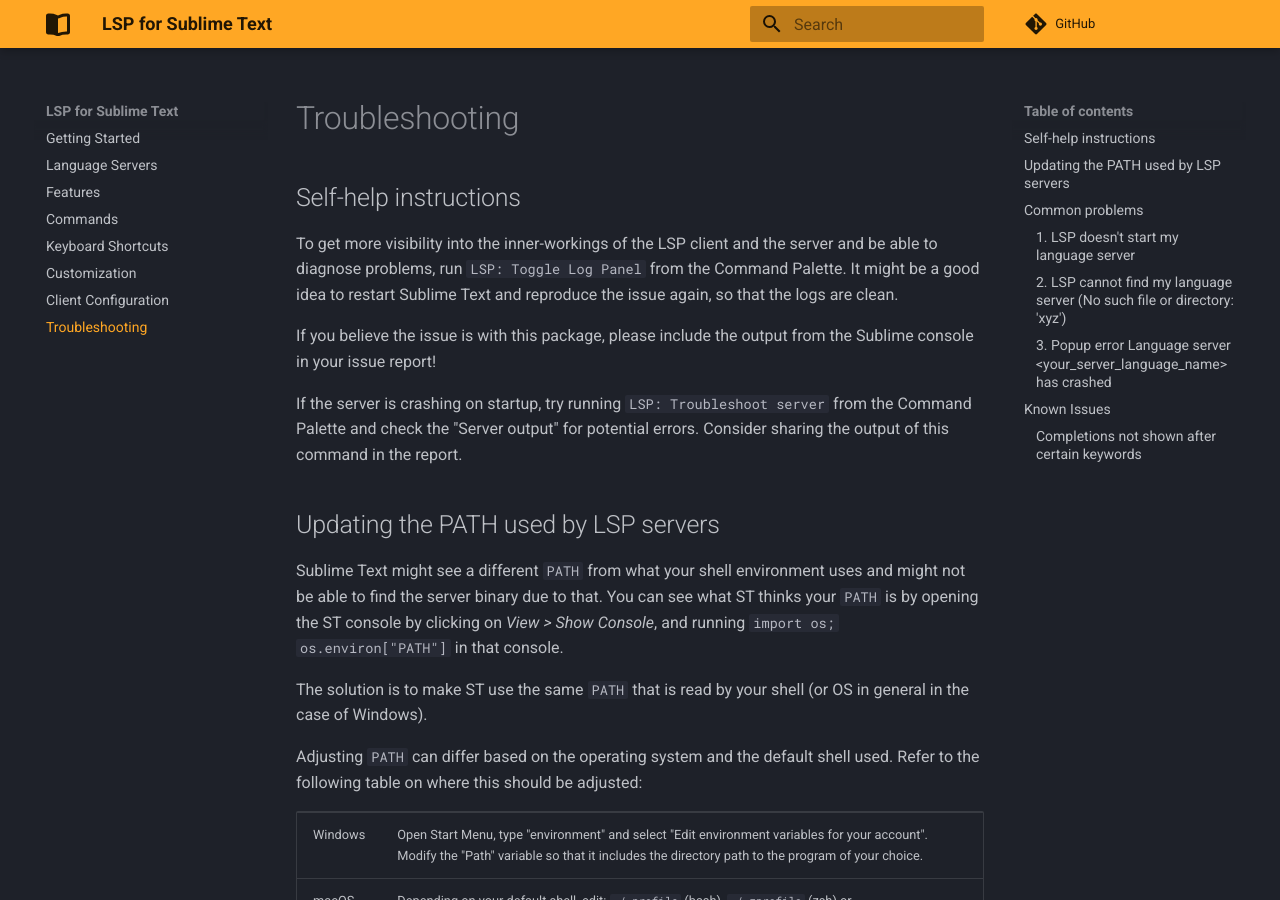
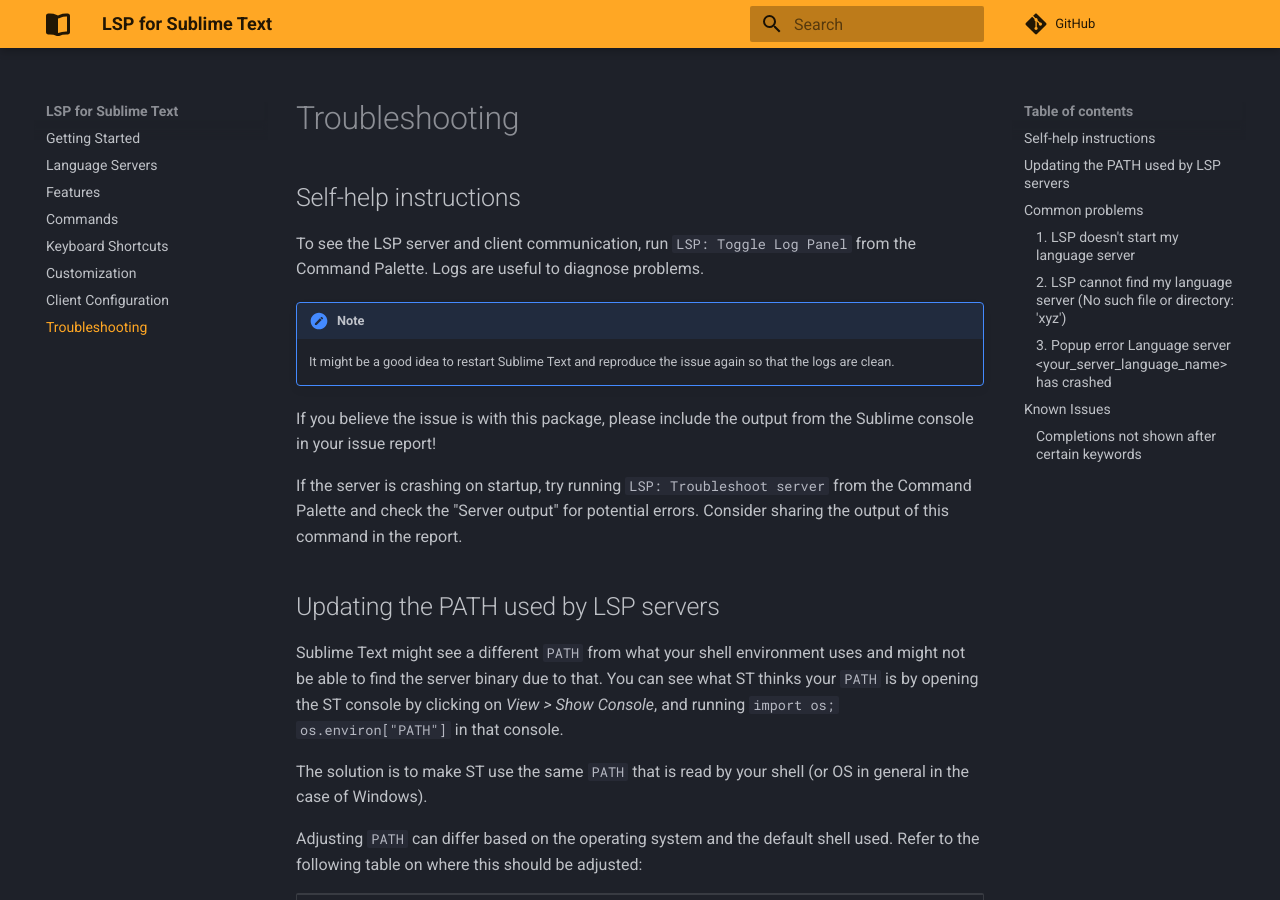
Before and after one commit to sublimelsp/LSP, an MkDocs documentation site: the page built from docs/src/troubleshooting.md, in a window 1280 px wide and 900 px high. Built offline with MkDocs 1.6.1 and Material for MkDocs 9.7.7, drawn with Linux system fonts in a browser that asks for light colours; comment, search, counter and statistics services are not loaded.

Commit message:
Update docs/src/troubleshooting.md
Co-authored-by: Предраг Николић <idmpepe@gmail.com>

```diff
--- a/docs/src/troubleshooting.md
+++ b/docs/src/troubleshooting.md
@@ -1,6 +1,9 @@
 ## Self-help instructions
 
-To get more visibility into the inner-workings of the LSP client and the server and be able to diagnose problems, run `LSP: Toggle Log Panel` from the Command Palette. It might be a good idea to restart Sublime Text and reproduce the issue again, so that the logs are clean.
+To see the LSP server and client communication, run `LSP: Toggle Log Panel` from the Command Palette. Logs are useful to diagnose problems.
+
+!!! note
+    It might be a good idea to restart Sublime Text and reproduce the issue again so that the logs are clean.
 
 If you believe the issue is with this package, please include the output from the Sublime console in your issue report!
 
```
